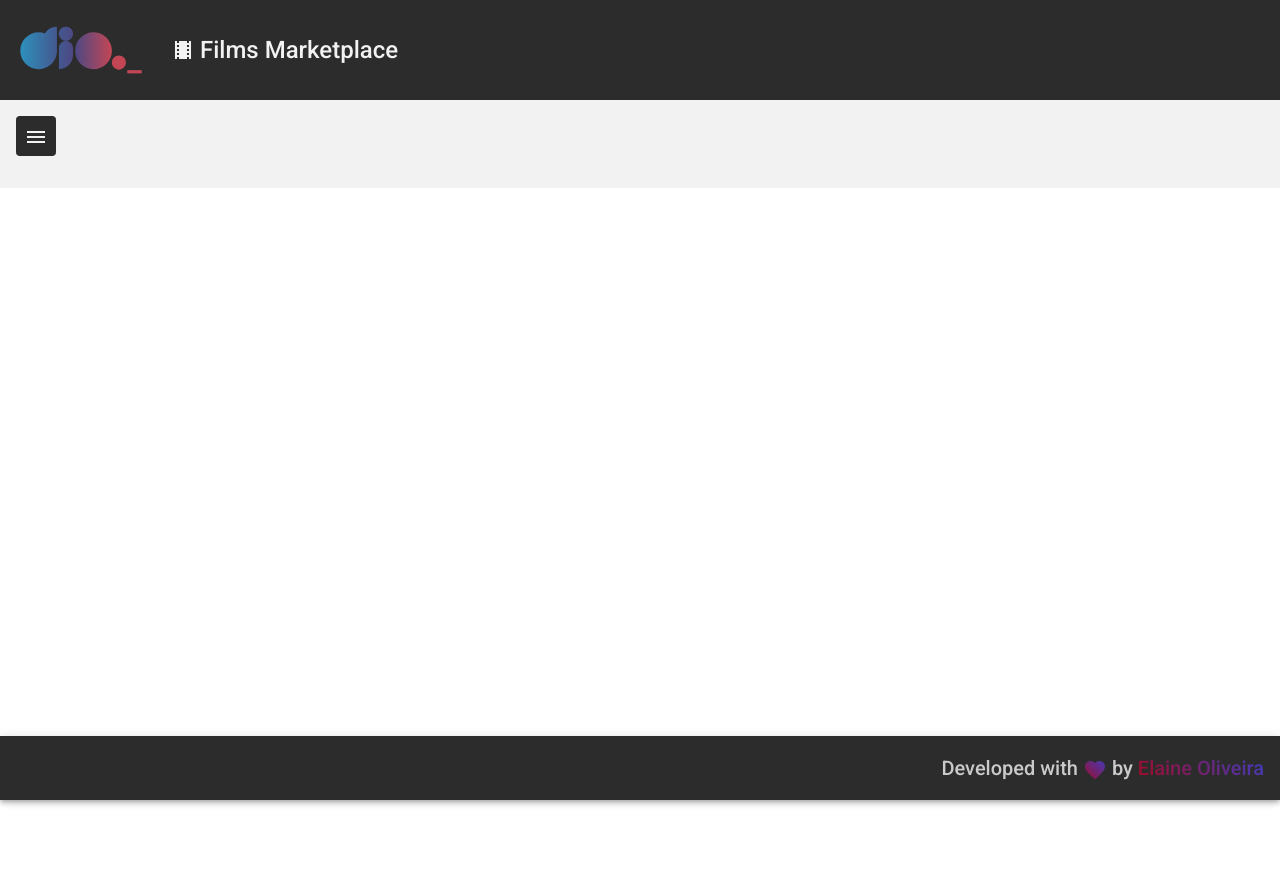
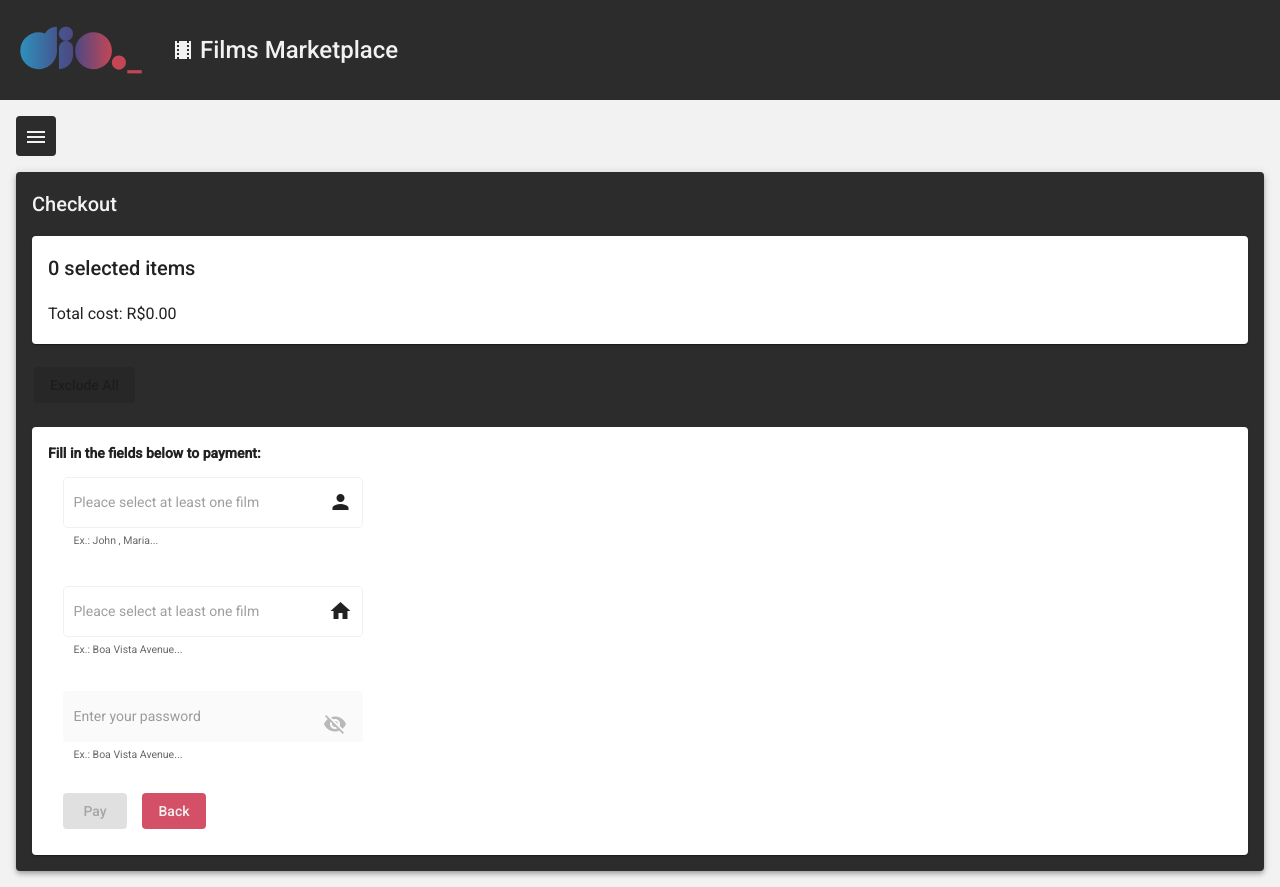
Before and after one commit to Elaine-Gon/marketplace_Angular, an Angular app: page /checkout in a window 1280 px wide. Before the commit this address led to /. Before the commit the page ends 800 px from the top, so only its background shows below. Built offline with nearby package versions, Linux system fonts and the light colour scheme.

Commit message:
component checkout

```diff
--- a/src/app/app-routing.module.ts
+++ b/src/app/app-routing.module.ts
@@ -2,6 +2,7 @@ import { ListFilmsComponent } from './views/list-films/list-films.component';
 import { HomeComponent } from './views/home/home.component';
 import { NgModule } from '@angular/core';
 import { RouterModule, Routes } from '@angular/router';
+import { CheckoutComponent } from './views/checkout/checkout.component';
 
 const routes: Routes = [{
   path: "",
@@ -10,6 +11,10 @@ const routes: Routes = [{
 {
   path: "list-films",
   component: ListFilmsComponent
+},
+{
+  path: "checkout",
+  component: CheckoutComponent
 }];
 
 @NgModule({
--- a/src/app/app.module.ts
+++ b/src/app/app.module.ts
@@ -1,5 +1,6 @@
 import { NgModule } from '@angular/core';
 import { BrowserModule } from '@angular/platform-browser';
+import { FormsModule } from '@angular/forms';
 
 import { AppRoutingModule } from './app-routing.module';
 import { AppComponent } from './app.component';
@@ -22,6 +23,7 @@ import { HomeComponent } from './views/home/home.component';
 import { CardFilmComponent } from './components/template/card-film/card-film.component';
 import { ListFilmsComponent } from './views/list-films/list-films.component';
 import { SelectButtonComponent } from './components/template/select-button/select-button.component';
+import { CheckoutComponent } from './views/checkout/checkout.component';
 
 
 @NgModule({
@@ -34,6 +36,7 @@ import { SelectButtonComponent } from './components/template/select-button/selec
     CardFilmComponent,
     ListFilmsComponent,
     SelectButtonComponent,
+    CheckoutComponent,
   ],
   imports: [
     BrowserModule,
@@ -50,6 +53,7 @@ import { SelectButtonComponent } from './components/template/select-button/selec
     MatFormFieldModule,
     MatInputModule,
     MatBadgeModule,
+    FormsModule,
   ],
   providers: [],
   bootstrap: [AppComponent]
--- a/src/app/components/template/card-film/card-film.component.html
+++ b/src/app/components/template/card-film/card-film.component.html
@@ -10,7 +10,7 @@
       <img src="{{film.imgLink}}" alt="capa"/>
       <p class="card-description"> Lorem ipsum dolor sit amet consectetur adipisicing elit. Excepturi nisi pariatur quaerat quos! Expedita saepe eos fuga porro labore, quasi odio vero numquam, magni, sequi error quaerat sit assumenda esse.</p>
       <p class="card-description">
-        {{film.price}}
+        {{film.price | currency: "BRL"}}
       </p>
       <app-select-button (click)="selectFilm(film)"></app-select-button>
     </mat-card-content>
--- a/src/app/components/template/select-button/select-button.component.ts
+++ b/src/app/components/template/select-button/select-button.component.ts
@@ -8,6 +8,7 @@ import { Component, OnInit } from '@angular/core';
 })
 export class SelectButtonComponent implements OnInit {
   disabled = false;
+
   constructor(private checkoutService: CheckoutService) { }
 
   ngOnInit(): void {
--- /dev/null
+++ b/src/app/views/checkout/checkout.component.css
@@ -0,0 +1,56 @@
+.mat-card-main {
+  background-color: #2C2C2C;
+  color: #F2F2F2;
+}
+
+.mat-card-film.isValid {
+  display: none;
+
+}
+
+.mat-card-film:hover {
+  background-color: #F2F2F2;
+}
+
+.mat-card-content {
+  display: flex;
+  flex-direction: row;
+  flex-wrap: wrap;
+  align-items: center;
+  justify-content: space-between;
+  align-content: center;
+}
+
+.actions-container {
+  display: flex;
+  margin-top: 15px;
+  flex-direction: row;
+  justify-content: flex-start;
+  align-items: baseline;
+  flex-wrap: wrap;
+  align-content: center;
+}
+
+.excludeAll {
+  margin-left: 10px;
+}
+
+.input-form {
+  width: 300px;
+  margin: 10px 15px;
+}
+
+.mat-pay {
+  background-color: #93da81;
+  color: #F2F2F2;
+  margin: 10px 15px;
+}
+
+.mat-cancel {
+  background-color: #d45066;
+  color: #F2F2F2;
+}
+
+.selected {
+  margin: 15px;
+}
--- /dev/null
+++ b/src/app/views/checkout/checkout.component.html
@@ -0,0 +1,66 @@
+<mat-card class="mat-card-main mat-elevation-z4">
+  <mat-card-title>
+    <h2>Checkout</h2>
+  </mat-card-title>
+  <mat-card>
+    <h2>{{listSelectedFilms.length}} selected items</h2>
+    <h3>Total cost: {{totalPrice | currency: "BRL"}}</h3>
+    <mat-card class="mat-card-film" [class.isValid] = "disabled === true" *ngFor = "let film of listSelectedFilms">
+      <mat-card-content class="mat-card-content">
+         <div>
+           <mat-card-title>
+             <h2>{{film.name}}</h2>
+           </mat-card-title>
+           <mat-card-title>
+             {{film.price | currency: "BRL"}}
+           </mat-card-title>
+         </div>
+         <button mat-flat-button color="warn" (click)="exclude(film)">
+           Exclude
+         </button>
+      </mat-card-content>
+    </mat-card>
+  </mat-card>
+   <mat-card-actions class="actions-container">
+     <button mat-flat-button color="warn" (click)="excludeAll()" [disabled] = "disabled === true" class="excludeAll"> Exclude All</button>
+   </mat-card-actions>
+   <mat-card class="mat-form">
+     <form id="form">
+       <strong>Fill in the fields below to payment:</strong>
+       <p>
+         <mat-form-field appearance="outline" class="input-form">
+           <mat-label>
+             {{disabled ? "Pleace select at least one film" : "What's your name?"}}
+           </mat-label>
+           <input matInput placeholder="Your name" required name="name" [disabled] = "disabled === true" [(ngModel)]="client.name" />
+           <i class="material-icons" matSuffix required> person </i>
+           <mat-hint>Ex.: John , Maria...</mat-hint>
+         </mat-form-field>
+       </p>
+       <p>
+        <mat-form-field appearance="outline" class="input-form">
+          <mat-label>
+            {{disabled ? "Pleace select at least one film" : "What's your address?"}}
+          </mat-label>
+          <input matInput placeholder="Your address" required name="address" [disabled] = "disabled === true" [(ngModel)]="client.address">
+          <i class="material-icons" matSuffix required> home </i>
+          <mat-hint>Ex.: Boa Vista Avenue...</mat-hint>
+        </mat-form-field>
+      </p>
+      <p>
+        <mat-form-field appearance="fill" class="input-form">
+          <mat-label>
+            Enter your password
+          </mat-label>
+          <input matInput [type]="hide ? 'password' : 'text'"  required name="password" [disabled] = "disabled === true" [(ngModel)]="client.password">
+          <button mat-icon-button matSuffix (click) = "hide = !hide" [disabled]="disabled === true" >
+          <i class="material-icons" matSuffix required> {{hide ? "visibility_off" : "visibility"}} </i>
+          </button>
+          <mat-hint>Ex.: Boa Vista Avenue...</mat-hint>
+        </mat-form-field>
+      </p>
+      <button type="submit" mat-flat-button class="mat-pay" (click)="payment()" [disabled]="client.password == undefined || client.password == '' || totalPrice == 0 ? 'true' : 'false'">Pay</button>
+      <button mat-flat-button class="mat-cancel" (click)="cancel()">{{disabled ? "Back" : "Cancel"}}</button>
+     </form>
+   </mat-card>
+</mat-card>
--- /dev/null
+++ b/src/app/views/checkout/checkout.component.ts
@@ -0,0 +1,69 @@
+import { CheckoutService } from './checkout.service';
+import { Component, OnInit } from '@angular/core';
+import { Film } from '../list-films/film.model';
+import { Router } from '@angular/router';
+
+@Component({
+  selector: 'app-checkout',
+  templateUrl: './checkout.component.html',
+  styleUrls: ['./checkout.component.css']
+})
+export class CheckoutComponent implements OnInit {
+  listSelectedFilms: Film[] = [];
+  totalPrice!: number;
+  disabled = false;
+  hide = true;
+  form: any;
+  client: any = {};
+
+  constructor(private checkoutService: CheckoutService, private route: Router) { }
+
+  ngOnInit(): void {
+    this.form = document.querySelector('#form');
+    this.form.addEventListener('click', (event: any) => {
+      event.preventDefault();
+    })
+    this.totalPrice = this.checkoutService.totalPrice;
+    this.listSelectedFilms = this.checkoutService.listSelectedFilms;
+    this.toggleButton();
+  }
+
+  payment(): void {
+    if (
+      this.client.address === undefined ||
+      this.client.name === undefined ||
+      this.client.password === undefined
+    ) {
+      this.checkoutService.showMessage('Please enter a valid data', false);
+    } else {
+    this.checkoutService.showMessage(`Payment is sucessfully, good choice! Confirmed order: to, ${this.client.address} by ${this.client.name}`, true);
+    this.route.navigate(['../list-films']);
+    }
+  }
+
+  cancel(): void {
+    this.route.navigate(['../list-films'])
+  }
+
+  toggleButton() {
+    if (this.listSelectedFilms.length == 0) {
+      this.disabled = true;
+    }
+  }
+
+  exclude(film:Film): void {
+    this.totalPrice -= film.price;
+    this.checkoutService.setFilm(film);
+    this.checkoutService.unselectFilm();
+    if (this.totalPrice <= 0) {
+      this.excludeAll();
+    }
+  }
+  excludeAll() {
+     this.checkoutService.totalPrice = 0;
+     this.totalPrice = 0;
+     this.checkoutService.listSelectedFilms = [];
+     this.listSelectedFilms = [];
+     this.toggleButton();
+  }
+}
--- a/src/app/views/checkout/checkout.service.ts
+++ b/src/app/views/checkout/checkout.service.ts
@@ -1,5 +1,6 @@
 import { HttpClient } from '@angular/common/http';
 import { Injectable } from '@angular/core';
+import { MatSnackBar } from '@angular/material/snack-bar';
 import { Observable } from 'rxjs';
 import { Film } from '../list-films/film.model';
 
@@ -32,7 +33,16 @@ export class CheckoutService {
     this._filmHandler = value;
   }
 
-  constructor(private httpClient: HttpClient) {
+  constructor(private httpClient: HttpClient, private snackBar: MatSnackBar) {
+  }
+
+  showMessage(msg: string, isError: boolean = false): void {
+    this.snackBar.open(msg, "close", {
+      duration: 10000,
+      horizontalPosition: "right",
+      verticalPosition: "top",
+      panelClass: isError ? ['sucess'] : ['error'],
+    })
   }
 
   getListFilms(): Observable<Film[]> {
--- a/src/app/views/list-films/list-films.component.css
+++ b/src/app/views/list-films/list-films.component.css
@@ -0,0 +1,20 @@
+.fab-button {
+  margin-top:  15px;
+  margin-left: 15px;
+  width: 50px;
+}
+
+.fab-button .btn-description {
+  display: none;
+  position: absolute;
+  bottom: 35%;
+  left: 80%;
+  background-color: #FFF;
+  color: #2C2C22;
+  padding: .5rem;
+  border-radius: 4px;
+}
+
+.fab-button:hover .btn-description {
+  display: block;
+}
--- a/src/app/views/list-films/list-films.component.html
+++ b/src/app/views/list-films/list-films.component.html
@@ -9,3 +9,9 @@
     <app-card-film></app-card-film>
   </mat-card-content>
 </mat-card>
+<div class="fab-button">
+  <button mat-fab color="primary" matBadge="{{toggleCount()}}" matBadgePosition="after" matBadgeColor="accent" [matBadgeHidden]="hidden" (mouseover)="toggleBadgeVisibility()" (mouseout)="toggleBadgeVisibility()" (click)="toCheckout()">
+    <i class="material-icons"> shopping_cart </i>
+    <p class="btn-description">To Checkout!</p>
+  </button>
+</div>
--- a/src/styles.css
+++ b/src/styles.css
@@ -2,3 +2,12 @@
 
 html, body { height: 100%; }
 body { margin: 0; font-family: Roboto, "Helvetica Neue", sans-serif; }
+
+.error {
+  background-color: #d45066;
+  color: #F2F2F2;
+}
+.sucess {
+  background-color: #93da81;
+  color: #F2F2F2;
+}
```
Also changed, not shown: src/app/views/list-films/list-films.component.ts (+17 -1 lines), 1 other file (tests, documents, lock files or other folders).
